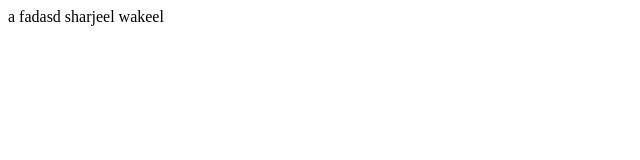
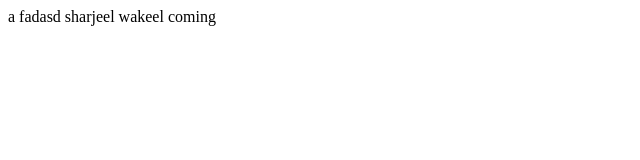
Before and after one commit to sharjeelwakeel/github-demo, a plain HTML site: page index.html in a window 1280 px wide. Shown: the full height of the page, 0-640 px from the left. Drawn offline with Linux system fonts and the light colour scheme.

Commit message:
Update index.html

```diff
--- a/index.html
+++ b/index.html
@@ -10,6 +10,8 @@
     fadasd
 
     sharjeel wakeel
+    coming
+
 
 </body>
 </html>
```
